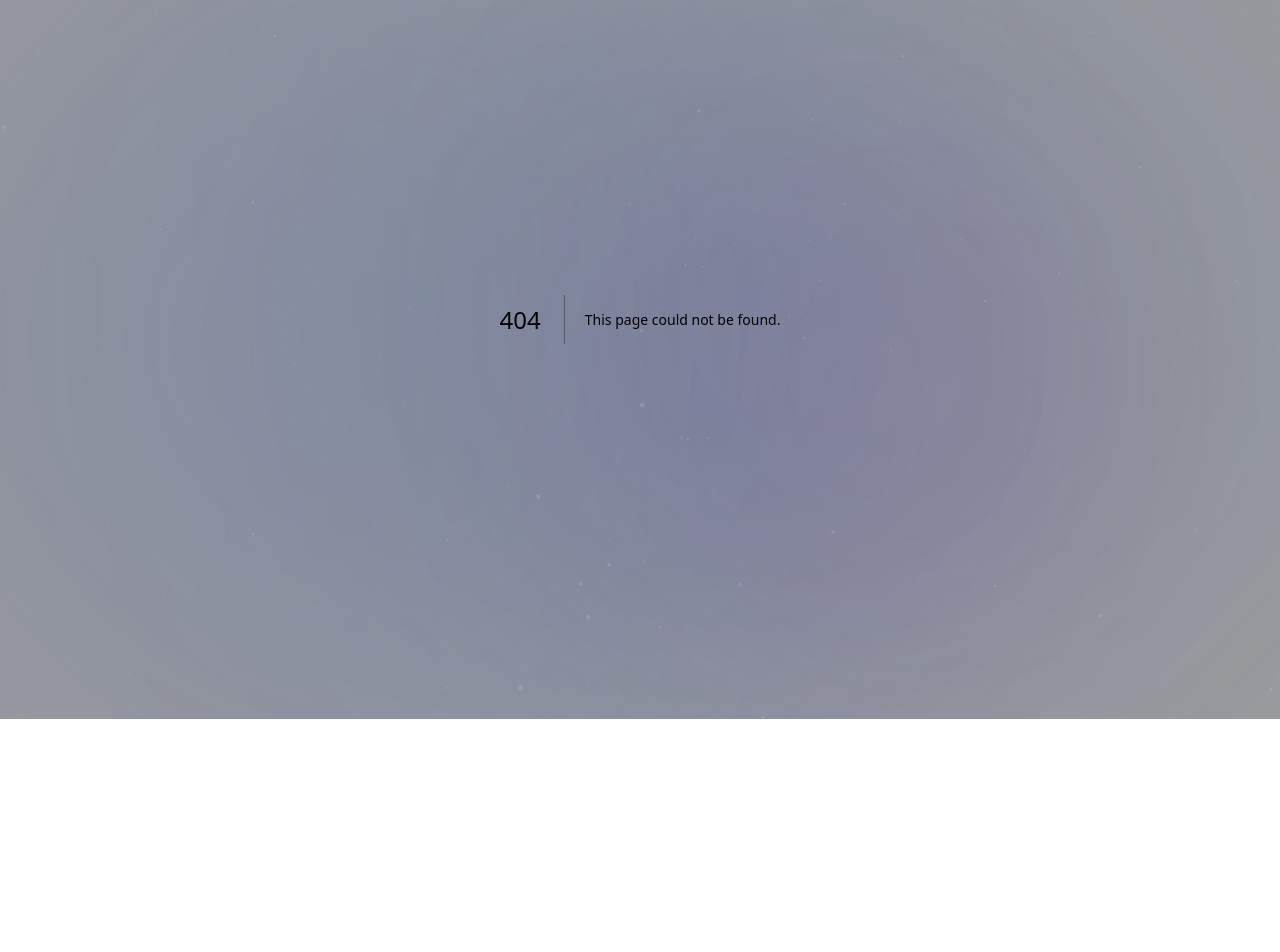
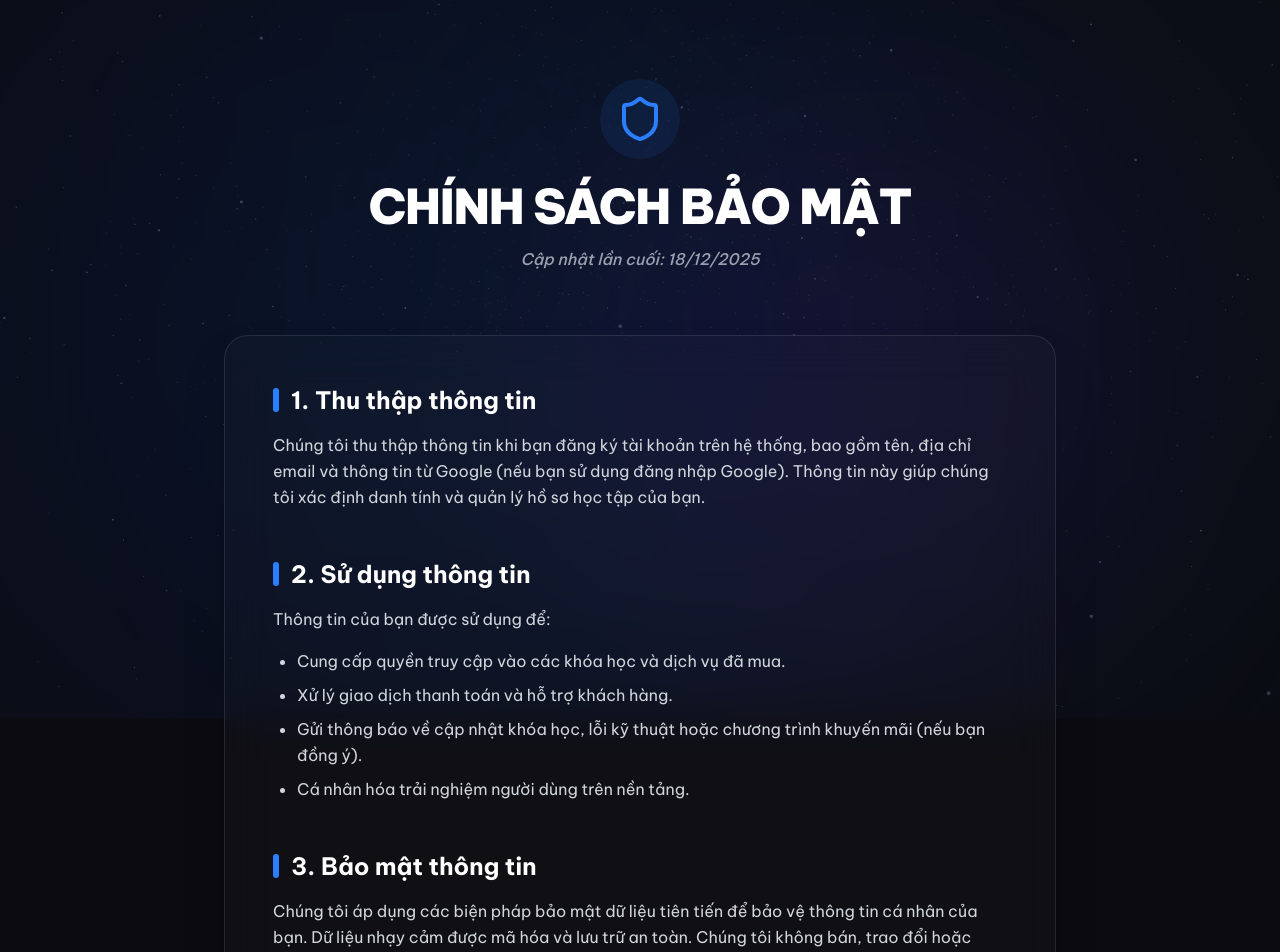
Before and after one commit to hltcd/dungships, a Next.js app: page /privacy in a window 1280 px wide. Before the commit this address had no page. Shown: the part 81-1033 px from the top of the page. Before the commit the page ends 800 px from the top, so only its background shows below. Built offline with nearby package versions, Linux system fonts and the light colour scheme; no server answers.

Commit message:
Feature: Added Privacy Policy and Terms of Service pages with premium legal content

```diff
--- /dev/null
+++ b/src/app/(public)/privacy/page.tsx
@@ -0,0 +1,91 @@
+import { Shield } from "lucide-react";
+
+export const metadata = {
+  title: "Chính Sách Bảo Mật",
+  description: "Chính sách bảo mật thông tin người dùng tại Học Lập Trình Cùng Dũng.",
+};
+
+export default function PrivacyPage() {
+  return (
+    <div className="min-h-screen pt-32 md:pt-40 pb-20 px-4 sm:px-6 lg:px-8 max-w-4xl mx-auto">
+      <div className="flex flex-col items-center mb-16 text-center">
+        <div className="p-4 bg-blue-500/10 rounded-full mb-6">
+          <Shield className="w-12 h-12 text-blue-500" />
+        </div>
+        <h1 className="text-4xl md:text-5xl font-black text-white uppercase tracking-tight mb-4">
+          Chính Sách Bảo Mật
+        </h1>
+        <p className="text-gray-400 font-medium italic">
+          Cập nhật lần cuối: {new Date().toLocaleDateString('vi-VN')}
+        </p>
+      </div>
+
+      <div className="space-y-12 text-gray-300 leading-relaxed bg-white/[0.02] backdrop-blur-xl p-8 md:p-12 rounded-3xl border border-white/10 shadow-2xl">
+        <section>
+          <h2 className="text-2xl font-bold text-white mb-4 flex items-center gap-3">
+            <span className="w-1.5 h-6 bg-blue-500 rounded-full"></span>
+            1. Thu thập thông tin
+          </h2>
+          <p>
+            Chúng tôi thu thập thông tin khi bạn đăng ký tài khoản trên hệ thống, bao gồm tên, địa chỉ email và thông tin từ Google (nếu bạn sử dụng đăng nhập Google). Thông tin này giúp chúng tôi xác định danh tính và quản lý hồ sơ học tập của bạn.
+          </p>
+        </section>
+
+        <section>
+          <h2 className="text-2xl font-bold text-white mb-4 flex items-center gap-3">
+            <span className="w-1.5 h-6 bg-blue-500 rounded-full"></span>
+            2. Sử dụng thông tin
+          </h2>
+          <p>
+            Thông tin của bạn được sử dụng để:
+          </p>
+          <ul className="list-disc ml-6 mt-4 space-y-2">
+            <li>Cung cấp quyền truy cập vào các khóa học và dịch vụ đã mua.</li>
+            <li>Xử lý giao dịch thanh toán và hỗ trợ khách hàng.</li>
+            <li>Gửi thông báo về cập nhật khóa học, lỗi kỹ thuật hoặc chương trình khuyến mãi (nếu bạn đồng ý).</li>
+            <li>Cá nhân hóa trải nghiệm người dùng trên nền tảng.</li>
+          </ul>
+        </section>
+
+        <section>
+          <h2 className="text-2xl font-bold text-white mb-4 flex items-center gap-3">
+            <span className="w-1.5 h-6 bg-blue-500 rounded-full"></span>
+            3. Bảo mật thông tin
+          </h2>
+          <p>
+            Chúng tôi áp dụng các biện pháp bảo mật dữ liệu tiên tiến để bảo vệ thông tin cá nhân của bạn. Dữ liệu nhạy cảm được mã hóa và lưu trữ an toàn. Chúng tôi không bán, trao đổi hoặc chuyển giao thông tin cá nhân của bạn cho bên thứ ba ngoại trừ các đối tác xử lý thanh toán tin cậy.
+          </p>
+        </section>
+
+        <section>
+          <h2 className="text-2xl font-bold text-white mb-4 flex items-center gap-3">
+            <span className="w-1.5 h-6 bg-blue-500 rounded-full"></span>
+            4. Cookies
+          </h2>
+          <p>
+            Website sử dụng cookies để ghi nhớ phiên đăng nhập và các tùy chọn cá nhân. Bạn có thể chọn tắt cookies trong cài đặt trình duyệt, tuy nhiên điều này có thể ảnh hưởng đến một số tính năng của trang web.
+          </p>
+        </section>
+
+        <section>
+          <h2 className="text-2xl font-bold text-white mb-4 flex items-center gap-3">
+            <span className="w-1.5 h-6 bg-blue-500 rounded-full"></span>
+            5. Thay đổi chính sách
+          </h2>
+          <p>
+            Chúng tôi có quyền cập nhật chính sách bảo mật này bất cứ lúc nào. Các thay đổi sẽ được thông báo trực tiếp trên trang web hoặc qua email. Việc tiếp tục sử dụng dịch vụ sau khi có thay đổi đồng nghĩa với việc bạn chấp nhận chính sách mới.
+          </p>
+        </section>
+
+        <div className="pt-8 border-t border-white/5 flex flex-col md:flex-row justify-between items-center gap-6">
+          <p className="text-gray-500 text-sm">
+            © {new Date().getFullYear()} Học Lập Trình Cùng Dũng. Mọi quyền được bảo lưu.
+          </p>
+          <a href="mailto:dunglvdeveloper@gmail.com" className="text-blue-400 font-bold hover:text-blue-300 transition-colors">
+            dunglvdeveloper@gmail.com
+          </a>
+        </div>
+      </div>
+    </div>
+  );
+}
--- /dev/null
+++ b/src/app/(public)/terms/page.tsx
@@ -0,0 +1,87 @@
+import { FileText } from "lucide-react";
+
+export const metadata = {
+  title: "Điều Khoản Dịch Vụ",
+  description: "Các điều khoản và điều kiện sử dụng dịch vụ tại Học Lập Trình Cùng Dũng.",
+};
+
+export default function TermsPage() {
+  return (
+    <div className="min-h-screen pt-32 md:pt-40 pb-20 px-4 sm:px-6 lg:px-8 max-w-4xl mx-auto">
+      <div className="flex flex-col items-center mb-16 text-center">
+        <div className="p-4 bg-purple-500/10 rounded-full mb-6">
+          <FileText className="w-12 h-12 text-purple-500" />
+        </div>
+        <h1 className="text-4xl md:text-5xl font-black text-white uppercase tracking-tight mb-4">
+          Điều Khoản Dịch Vụ
+        </h1>
+        <p className="text-gray-400 font-medium italic">
+          Cập nhật lần cuối: {new Date().toLocaleDateString('vi-VN')}
+        </p>
+      </div>
+
+      <div className="space-y-12 text-gray-300 leading-relaxed bg-white/[0.02] backdrop-blur-xl p-8 md:p-12 rounded-3xl border border-white/10 shadow-2xl">
+        <section>
+          <h2 className="text-2xl font-bold text-white mb-4 flex items-center gap-3">
+            <span className="w-1.5 h-6 bg-purple-500 rounded-full"></span>
+            1. Chấp nhận điều khoản
+          </h2>
+          <p>
+            Bằng cách truy cập và sử dụng dịch vụ của Học Lập Trình Cùng Dũng, bạn đồng ý tuân thủ các điều khoản và điều kiện này. Nếu bạn không đồng ý với bất kỳ phần nào, vui lòng ngừng sử dụng dịch vụ ngay lập tức.
+          </p>
+        </section>
+
+        <section>
+          <h2 className="text-2xl font-bold text-white mb-4 flex items-center gap-3">
+            <span className="w-1.5 h-6 bg-purple-500 rounded-full"></span>
+            2. Tài khoản và Bảo mật
+          </h2>
+          <p>
+            Bạn có trách nhiệm giữ bí mật thông tin tài khoản và mật khẩu của mình. Bạn hoàn toàn chịu trách nhiệm về mọi hoạt động diễn ra dưới tài khoản của mình. Chúng tôi có quyền đình chỉ tài khoản nếu phát hiện dấu hiệu gian lận hoặc vi phạm chính sách cộng đồng.
+          </p>
+        </section>
+
+        <section>
+          <h2 className="text-2xl font-bold text-white mb-4 flex items-center gap-3">
+            <span className="w-1.5 h-6 bg-purple-500 rounded-full"></span>
+            3. Quyền sở hữu trí tuệ
+          </h2>
+          <p>
+            Mọi nội dung bao gồm video, tài liệu, mã nguồn (source code) và thiết kế trên website này đều thuộc sở hữu của Học Lập Trình Cùng Dũng hoặc các đối tác cấp phép. Bạn không được phép sao chép, phân phối hoặc bán lại các tài liệu này mà không có sự đồng ý bằng văn bản.
+          </p>
+        </section>
+
+        <section>
+          <h2 className="text-2xl font-bold text-white mb-4 flex items-center gap-3">
+            <span className="w-1.5 h-6 bg-purple-500 rounded-full"></span>
+            4. Thanh toán và Hoàn trả
+          </h2>
+          <p>
+            Khi thực hiện mua khóa học hoặc source code, bạn đồng ý cung cấp thông tin thanh toán chính xác. Do tính chất đặc biệt của sản phẩm số, các đơn hàng đã thanh toán thành công và được cấp quyền truy cập sẽ không được hoàn trả trừ các trường hợp đặc biệt do lỗi hệ thống.
+          </p>
+        </section>
+
+        <section>
+          <h2 className="text-2xl font-bold text-white mb-4 flex items-center gap-3">
+            <span className="w-1.5 h-6 bg-purple-500 rounded-full"></span>
+            5. Giới hạn trách nhiệm
+          </h2>
+          <p>
+            Chúng tôi nỗ lực cung cấp nội dung chính xác và chất lượng nhất, tuy nhiên không cam kết kết quả cụ thể cho quá trình học tập của mỗi cá nhân. Chúng tôi không chịu trách nhiệm về bất kỳ tổn thất gián tiếp nào phát sinh từ việc sử dụng dịch vụ.
+          </p>
+        </section>
+
+        <div className="pt-8 border-t border-white/5 flex flex-col md:flex-row justify-between items-center gap-6">
+          <p className="text-gray-500 text-sm">
+            © {new Date().getFullYear()} Học Lập Trình Cùng Dũng. Mọi quyền được bảo lưu.
+          </p>
+          <div className="flex gap-4">
+            <a href="/privacy" className="text-gray-400 hover:text-white transition-colors text-sm underline decoration-white/20">
+              Chính sách bảo mật
+            </a>
+          </div>
+        </div>
+      </div>
+    </div>
+  );
+}
--- a/src/app/sitemap.ts
+++ b/src/app/sitemap.ts
@@ -49,6 +49,18 @@ export default async function sitemap(): Promise<MetadataRoute.Sitemap> {
       changeFrequency: 'daily',
       priority: 0.9,
     },
+    {
+      url: `${baseUrl}/privacy`,
+      lastModified: new Date(),
+      changeFrequency: 'monthly',
+      priority: 0.3,
+    },
+    {
+      url: `${baseUrl}/terms`,
+      lastModified: new Date(),
+      changeFrequency: 'monthly',
+      priority: 0.3,
+    },
     ...productEntries,
     ...courseEntries,
   ]
```
